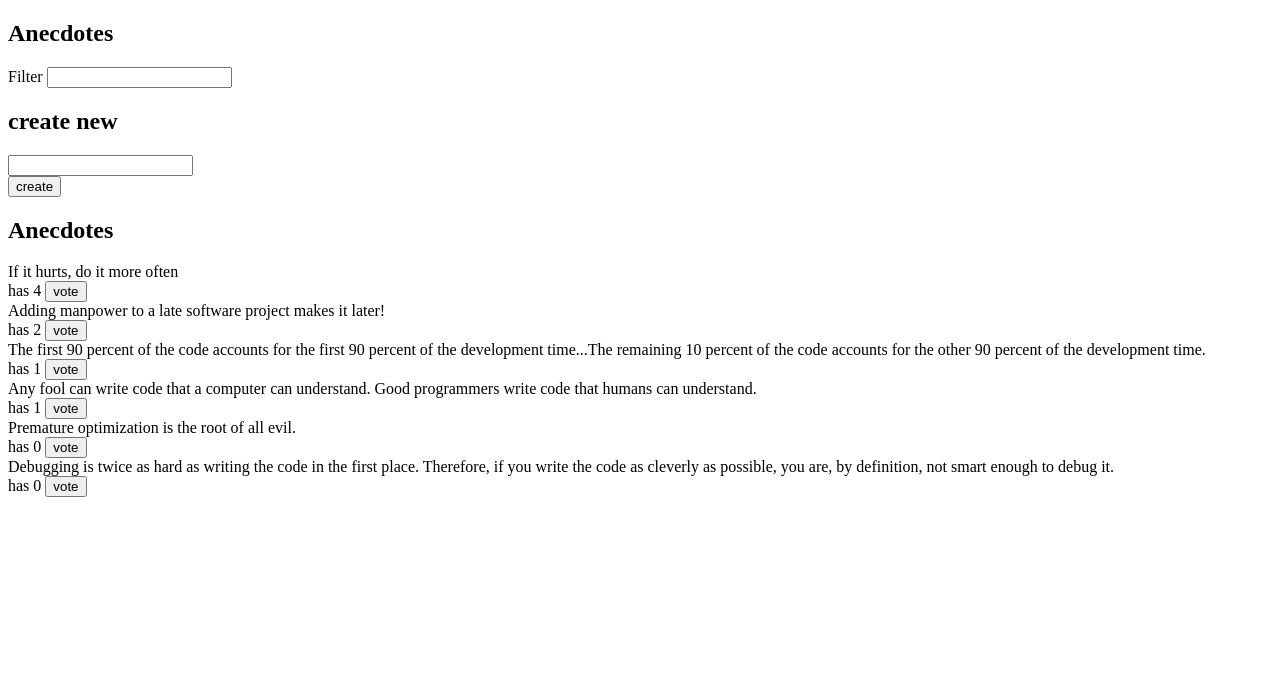
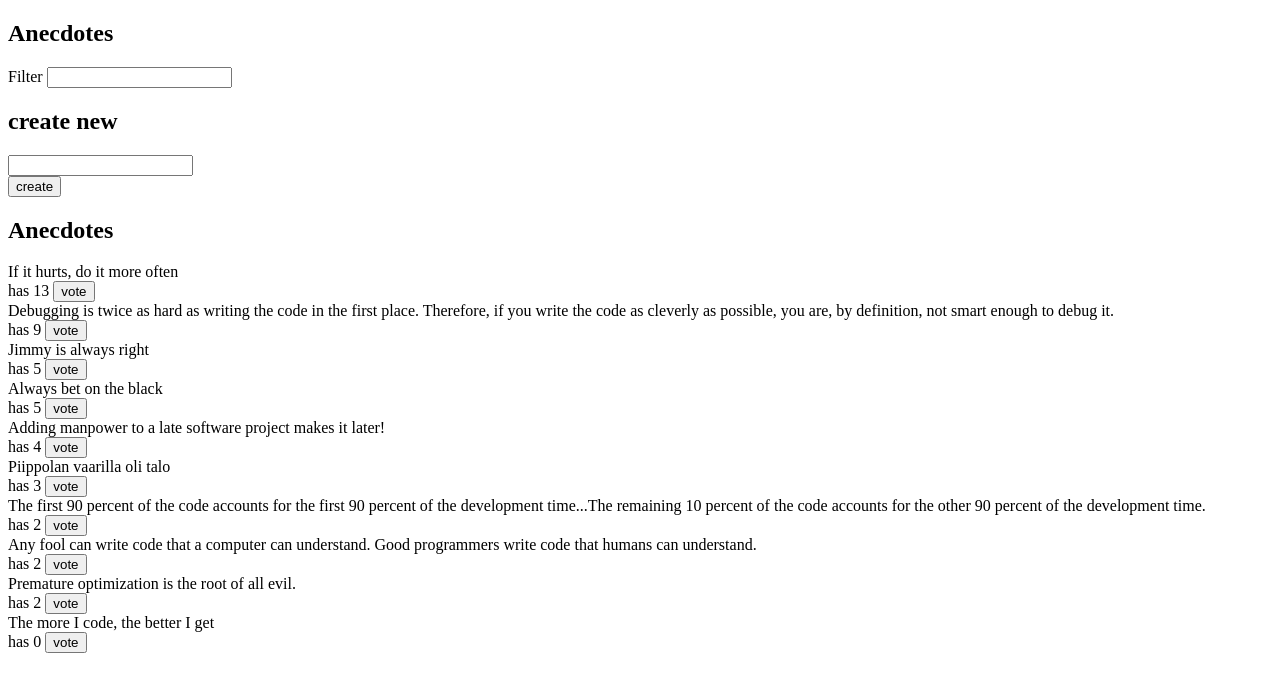
Before and after one commit to LastHouse/Osa_6_anecdotes_redux, a React (Create React App) app: page / in a window 1280 px wide. Shown: the top 692 px of the page. Built offline with nearby package versions, Linux system fonts and the light colour scheme; data requests are answered from the project's data file.

Commit message:
Part 6.18 completed

```diff
--- a/db.json
+++ b/db.json
@@ -3,32 +3,52 @@
     {
       "content": "If it hurts, do it more often",
       "id": "47145",
-      "votes": 4
+      "votes": 13
     },
     {
       "content": "Adding manpower to a late software project makes it later!",
       "id": "21149",
-      "votes": 2
+      "votes": 4
     },
     {
       "content": "The first 90 percent of the code accounts for the first 90 percent of the development time...The remaining 10 percent of the code accounts for the other 90 percent of the development time.",
       "id": "69581",
-      "votes": 1
+      "votes": 2
     },
     {
       "content": "Any fool can write code that a computer can understand. Good programmers write code that humans can understand.",
       "id": "36975",
-      "votes": 1
+      "votes": 2
     },
     {
       "content": "Premature optimization is the root of all evil.",
       "id": "25170",
-      "votes": 0
+      "votes": 2
     },
     {
       "content": "Debugging is twice as hard as writing the code in the first place. Therefore, if you write the code as cleverly as possible, you are, by definition, not smart enough to debug it.",
       "id": "98312",
-      "votes": 0
+      "votes": 9
+    },
+    {
+      "content": "Jimmy is always right",
+      "votes": 5,
+      "id": "5hAiyvU"
+    },
+    {
+      "content": "Always bet on the black",
+      "votes": 5,
+      "id": "HDFPNhw"
+    },
+    {
+      "content": "Piippolan vaarilla oli talo",
+      "votes": 3,
+      "id": "zNMJMkN"
+    },
+    {
+      "content": "The more I code, the better I get",
+      "votes": 0,
+      "id": "3KGvq9j"
     }
   ]
 }
--- a/src/components/AnecdoteForm.js
+++ b/src/components/AnecdoteForm.js
@@ -1,10 +1,7 @@
 import React from 'react';
 import { useDispatch } from 'react-redux';
 import { createAnecdote } from '../reducers/anecdoteReducer';
-import {
-  showNotification,
-  hideNotification,
-} from '../reducers/notificationReducer';
+import { setNotification } from '../reducers/notificationReducer';
 
 const AnecdoteForm = () => {
   const dispatch = useDispatch();
@@ -14,10 +11,7 @@ const AnecdoteForm = () => {
     const content = e.target.anecdote.value;
     e.target.anecdote.value = '';
     dispatch(createAnecdote(content));
-    dispatch(showNotification('You added: ' + content));
-    setTimeout(() => {
-      dispatch(hideNotification(content));
-    }, 5000);
+    dispatch(setNotification(`you added '${content}'`, 5));
   };
   return (
     <div>
--- a/src/components/AnecdoteList.js
+++ b/src/components/AnecdoteList.js
@@ -1,10 +1,7 @@
 import React from 'react';
 import { useSelector, useDispatch } from 'react-redux';
 import { voteAnecdote } from '../reducers/anecdoteReducer';
-import {
-  showNotification,
-  hideNotification,
-} from '../reducers/notificationReducer';
+import { setNotification } from '../reducers/notificationReducer';
 
 const AnecdoteList = () => {
   const anecdotes = useSelector((state) => state.anecdotes);
@@ -18,10 +15,7 @@ const AnecdoteList = () => {
 
   const addVote = async (anecdote) => {
     dispatch(voteAnecdote(anecdote));
-    dispatch(showNotification('You voted: ' + anecdote.content));
-    setTimeout(() => {
-      dispatch(hideNotification(anecdote.content));
-    }, 5000);
+    dispatch(setNotification(`you voted '${anecdote.content}'`, 5));
   };
 
   const updatedList = shownAnecdotes.sort(function (a, b) {
--- a/src/reducers/notificationReducer.js
+++ b/src/reducers/notificationReducer.js
@@ -11,17 +11,15 @@ const notificationReducer = (state = initialState, action) => {
   }
 };
 
-export const showNotification = (content) => {
-  return {
-    type: 'SHOW',
-    data: { content },
-  };
-};
-
-export const hideNotification = (content) => {
-  return {
-    type: 'HIDE',
-    data: { content },
+export const setNotification = (content, time) => {
+  return async (dispatch) => {
+    dispatch({
+      type: 'SHOW',
+      data: { content },
+    });
+    setTimeout(() => {
+      dispatch({ type: 'HIDE' });
+    }, time * 1000);
   };
 };
 
```
